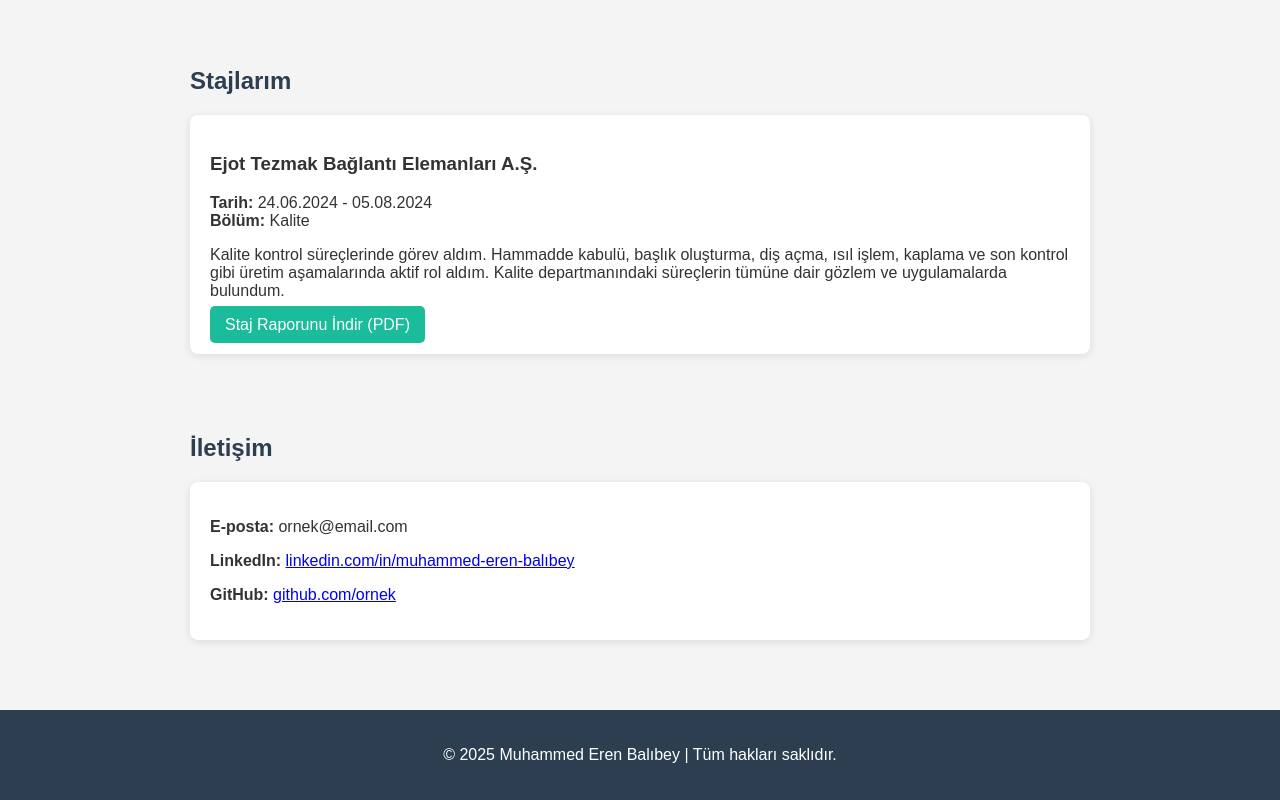
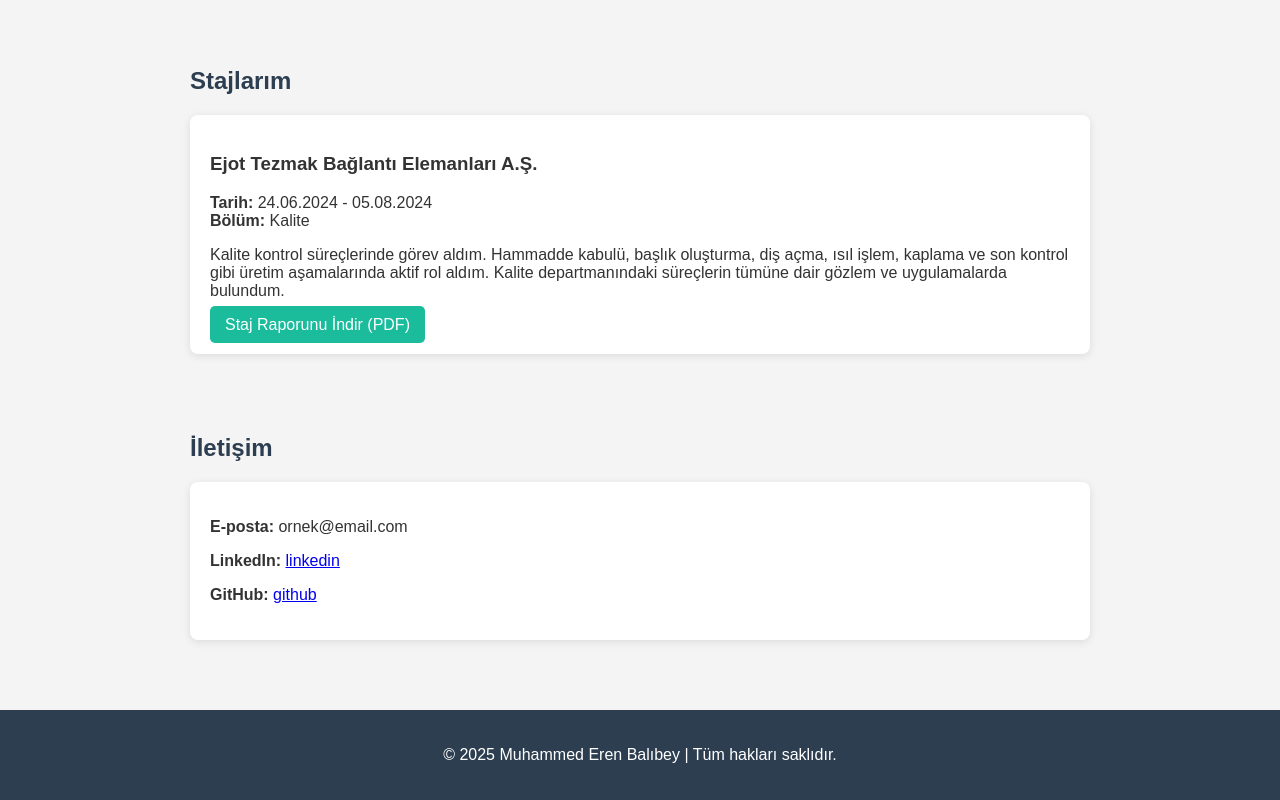
Before and after one commit to erenbalibey/Muhammed-Eren-Bal-bey, a plain HTML site: page index.html in a window 1280 px wide. Shown: the part 467-1267 px from the top of the page. Drawn offline with Linux system fonts and the light colour scheme.

Commit message:
Update index.html

```diff
--- a/index.html
+++ b/index.html
@@ -52,8 +52,8 @@
     <h2>İletişim</h2>
     <div class="card">
       <p><strong>E-posta:</strong> ornek@email.com</p>
-      <p><strong>LinkedIn:</strong> <a href="https://www.linkedin.com/in/muhammed-eren-bal%C4%B1bey-3877a71b4/" target="_blank">linkedin.com/in/muhammed-eren-balıbey</a></p>
-      <p><strong>GitHub:</strong> <a href="#">github.com/ornek</a></p>
+      <p><strong>LinkedIn:</strong> <a href="https://www.linkedin.com/in/muhammed-eren-bal%C4%B1bey-3877a71b4/" target="_blank">linkedin</a></p>
+      <p><strong>GitHub:</strong> <a href="https://github.com/Spaceweaver06">github</a></p>
     </div>
   </section>
 
```
